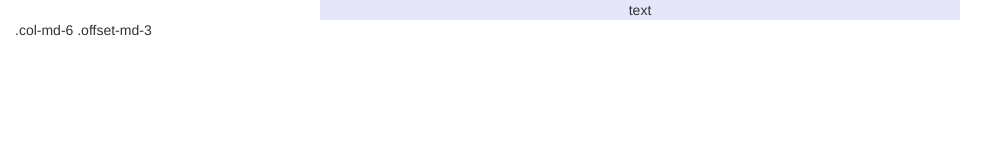
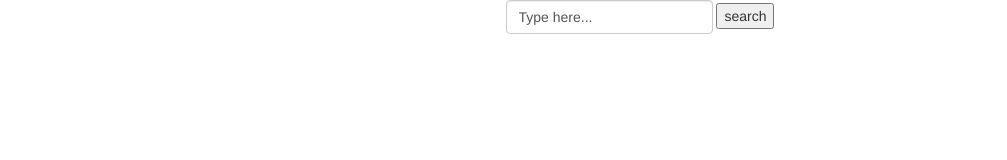
Before and after one commit to ruskam/wikipedia-search, a plain HTML site: page index.html in a window 1280 px wide. Shown: the whole page, without its empty margins (0-1007 px from the left). Drawn offline with nearby package versions, Linux system fonts and the light colour scheme.

Commit message:
added search form for testing

```diff
--- a/index.html
+++ b/index.html
@@ -13,17 +13,16 @@
 <body>
     <div class="container-fluid">
         <div class="row">
-            <div class="col-md-6 col-md-offset-3 col-xs-12 text-center" style="background-color:lavender;">
-                text
+            <div class="col-md-6 col-md-offset-3 text-center">
+                <div class="form-inline">
+                <div class="form-group" method="get" id="form-search">
+                    <input type="text" class="form-control search-input" value="Type here...">
+                    <button type="submit">search</button>
+                </div>
             </div>
-
-        </div>
-        <div class="row">
-            <div class="col-md-6 offset-md-3">
-                .col-md-6 .offset-md-3
             </div>
         </div>
-</div>
+    </div>
 
 
     <link rel="stylesheet" href="https://ajax.googleapis.com/ajax/libs/jqueryui/1.11.3/themes/smoothness/jquery-ui.css" />
```
